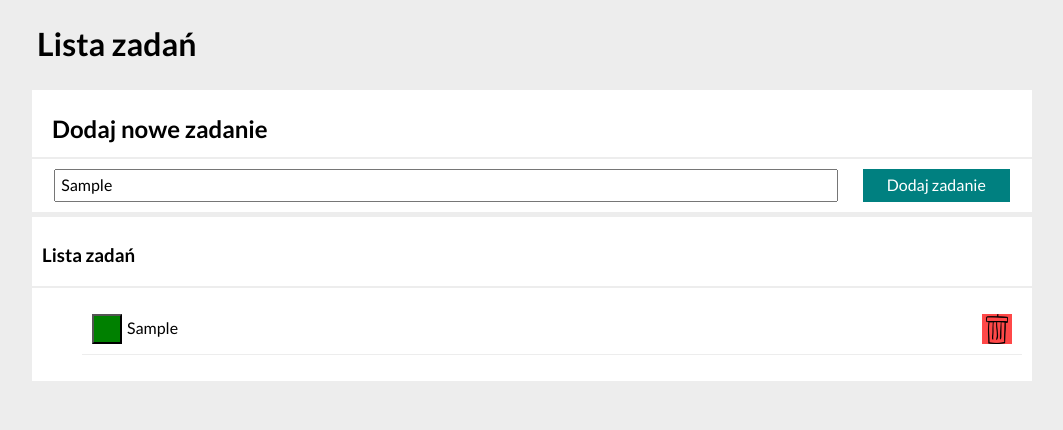
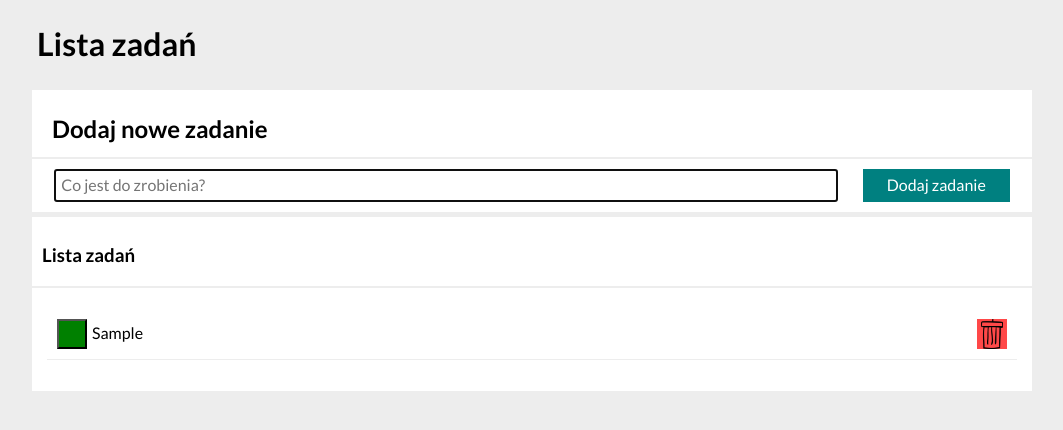
Before and after one commit to Przemyslaw-Nielepkowicz/homepage_todo, a plain HTML site: page index.html in a window 1280 px wide. Both pictures are taken after typing "Sample" into the empty fields and a click on the button "Dodaj zadanie". Shown: the whole page, without its empty margins (108-1171 px from the left). Drawn offline with nearby package versions, Linux system fonts and the light colour scheme.

Commit message:
task focus / done button

```diff
--- a/css/style.css
+++ b/css/style.css
@@ -54,6 +54,7 @@ html {
     margin: 5px auto;
     padding: 10px;
     background-color: white;
+    word-break: break-all;
 }
 
 .button {
@@ -64,7 +65,7 @@ html {
     min-width: 15%;
 }
 
-.button_add {
+.button_done {
     background-color: green;
     color: white;
     min-width: 30px;
@@ -90,21 +91,18 @@ html {
     grid-gap: 5px;
     align-items: center;
     border-bottom: 1px solid rgb(237, 237, 237);
-
-
-
     /*display: flex;                          nie działa
     align-items: center;
     justify-content: space-between;*/
 }
 
-.list_item--done {
+.task__text--done {
     text-decoration: line-through;
 }
 
 .tasks {
-    flex-direction: column;
-    flex-basis: 500px;
+    padding: 5px;
+    max-width: 1000px;
 }
 
 .form {
@@ -112,7 +110,7 @@ html {
     justify-content: space-around;
 }
 
-/*.list_line {                                   linia z js
+/*.list_line {                                  wstawianie lini z js
     margin-bottom: 10px;
     border: 1px solid rgb(237, 237, 237);
 }*/
--- a/js/script.js
+++ b/js/script.js
@@ -43,11 +43,9 @@
 
     for (const task of tasks) {
       htmlString += `
-        <li
-        class="list_item ${task.done ? " list_item--done" : ""}"
-        >
-          <button class="js-done button_add"></button>
-         ${task.content}
+        <li class="list_item">
+          <button class="js-done button_done">${task.done ? "✔" : ""}</button>
+          <span class="task__text ${task.done ? "task__text--done" : ""}">${task.content}</span>
           <button class="js-remove button_remove"></button>
         </li>
       `; //<div class="list_line"></div>    glupi sposob na wstawienie lini
@@ -63,13 +61,16 @@
   const onFormSubmit = (event) => {
     event.preventDefault();
 
-    const newTaskContent = document.querySelector(".js-newTask").value.trim();
+    const newTaskElement = document.querySelector(".js-newTask");
+    const newTaskContent = newTaskElement.value.trim();
 
-    if (newTaskContent === "") {
-      return;
-    }
+    if (newTaskContent !== "") {
+      newTaskElement.value = "";
 
-    addNewTask(newTaskContent);
+      addNewTask(newTaskContent);
+    };
+
+    newTaskElement.focus();
   };
 
   const init = () => {
```
